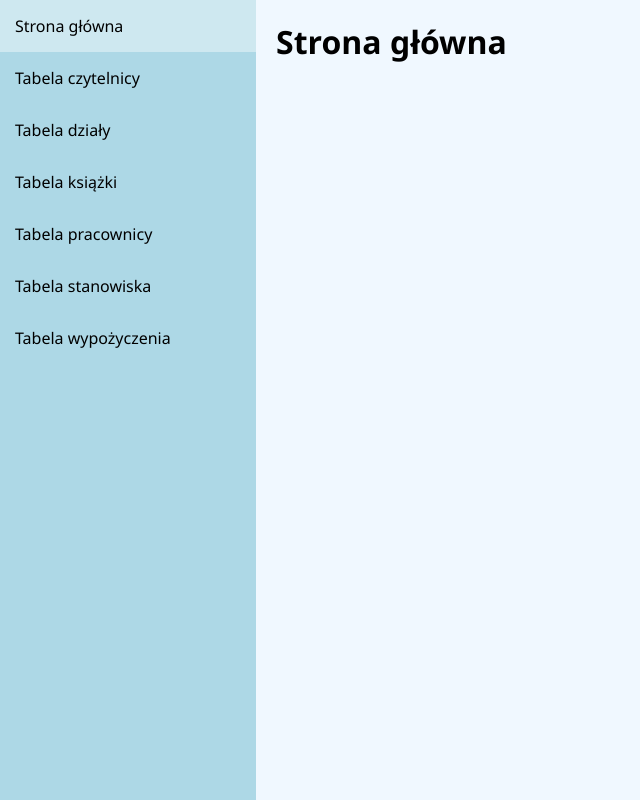
After one commit to kabuspl/tworzenie-stron-i-aplikacji-php, a PHP site: page /14_bazy_danych_php/duza_strona/index.php in a window 1280 px wide. The commit adds this page. Shown: the whole page, without its empty margins (0-640 px from the left). Run offline with PHP 8.4, Linux system fonts and the light colour scheme.

Commit message:
adsfwedf

```diff
--- /dev/null
+++ b/14_bazy_danych_php/duza_strona/home.php
@@ -0,0 +1 @@
+<h1>Strona główna</h1>
--- /dev/null
+++ b/14_bazy_danych_php/duza_strona/index.php
@@ -0,0 +1,32 @@
+<!DOCTYPE html>
+<html lang="pl">
+<head>
+    <meta charset="UTF-8">
+    <meta name="viewport" content="width=device-width, initial-scale=1.0">
+    <title>Document</title>
+    <link rel="stylesheet" href="style.css">
+</head>
+<body>
+    <div class="left">
+        <a href="?page=home">Strona główna</a>
+        <a href="?page=show_table&table=czytelnicy">Tabela czytelnicy</a>
+        <a href="?page=show_table&table=dzialy">Tabela działy</a>
+        <a href="?page=show_table&table=ksiazki">Tabela książki</a>
+        <a href="?page=show_table&table=pracownicy">Tabela pracownicy</a>
+        <a href="?page=show_table&table=stanowiska">Tabela stanowiska</a>
+        <a href="?page=show_table&table=wypozyczenia">Tabela wypożyczenia</a>
+    </div>
+    <div class="right">
+        <?php
+            $page = ($_GET["page"] ?? "home") . ".php";
+            if(file_exists($page)) {
+                include($page);
+            } else {
+        ?>
+                <h1>Strona nie istnieje!</h1>
+        <?php
+            }
+        ?>
+    </div>
+</body>
+</html>
--- /dev/null
+++ b/14_bazy_danych_php/duza_strona/show_table.php
@@ -0,0 +1 @@
+<h1>Tabela <?=$_GET["table"]?></h1>
--- /dev/null
+++ b/14_bazy_danych_php/duza_strona/style.css
@@ -0,0 +1,48 @@
+html, body {
+    margin: 0;
+    min-height: 100vh;
+}
+
+body {
+    display: flex;
+    font-family: 'Segoe UI', sans-serif;
+}
+
+h1 {
+    margin: 0;
+}
+
+.left {
+    flex: 0 0 20%;
+
+    background-color: lightblue;
+
+    a {
+        display: block;
+        color: #000;
+        text-decoration: none;
+        padding: 15px;
+    }
+
+    a:hover {
+        background-color: rgba(255,255,255,.4);
+    }
+}
+
+.right {
+    flex: 1;
+
+    padding: 20px;
+
+    background-color: aliceblue;
+}
+
+@media (max-width: 800px) {
+    body {
+        flex-direction: column;
+    }
+
+    .left {
+        flex: 0;
+    }
+}
```
Also changed, not shown: 14_bazy_danych_php/data_zatrudnienia.php (+20 -2 lines).
